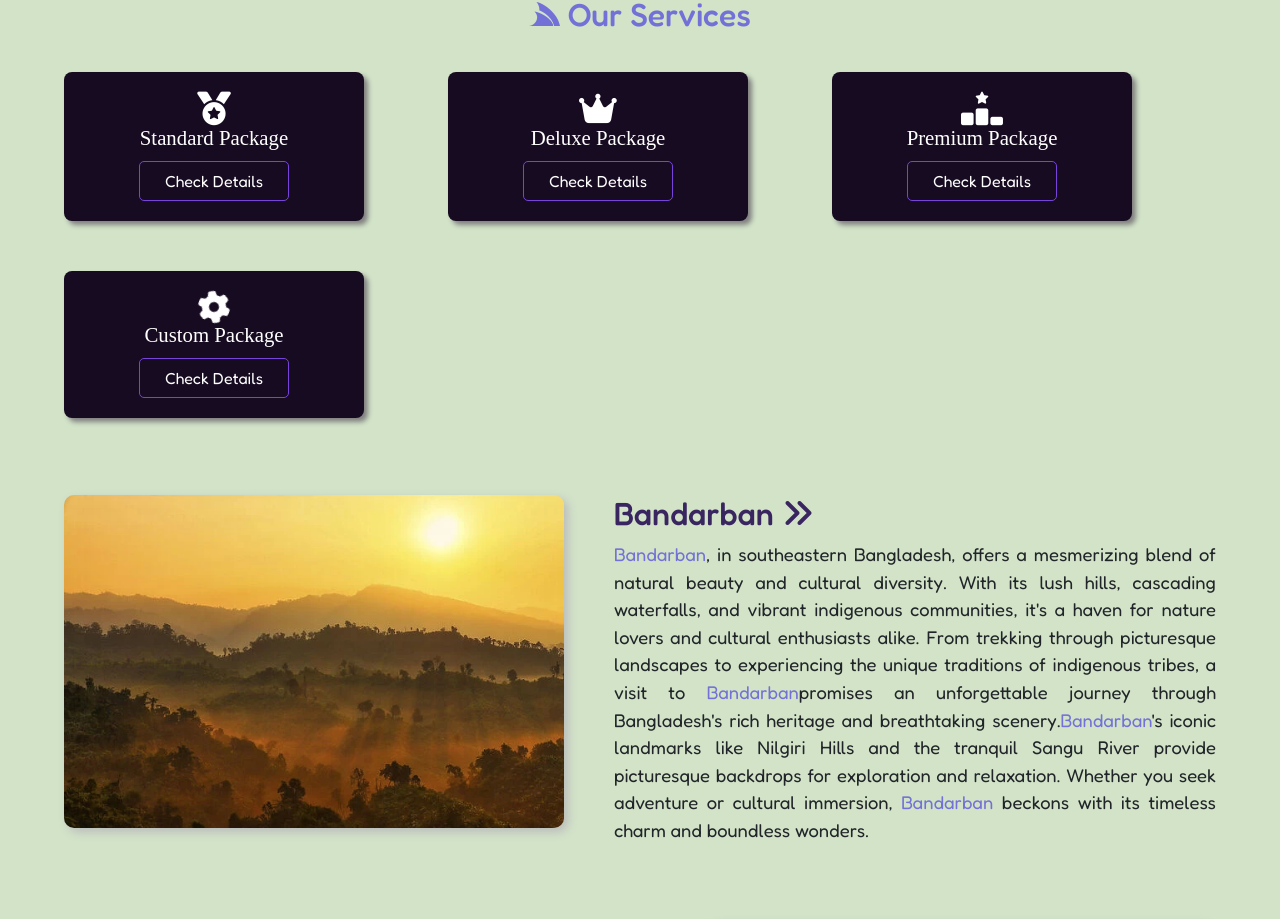
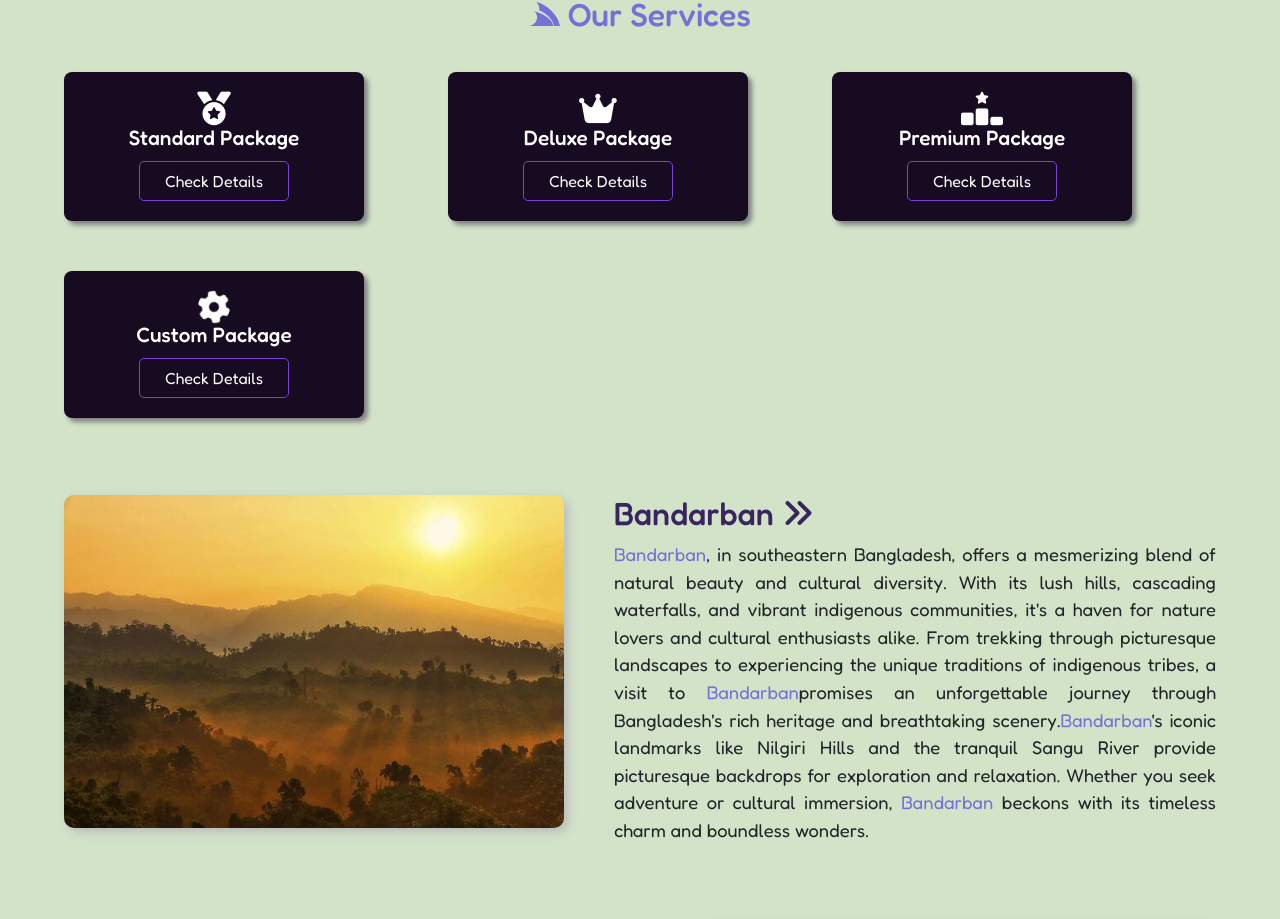
Before and after one commit to CaptainMASUD/travel-tribe, a React (Vite) app: page / in a window 1280 px wide. Shown: the part 1219-2138 px from the top of the page. Built offline with nearby package versions, Linux system fonts and the light colour scheme; a web font is replaced by a local one.

Commit message:
version 1.4.1

```diff
--- a/src/Components/Components.css
+++ b/src/Components/Components.css
@@ -591,7 +591,7 @@ body {
 
 .dmian .card h2 {
   font-size: 1.3rem;
-  font-family: "Allura", cursive;
+
   margin-bottom: 10px;
 }
 
```
